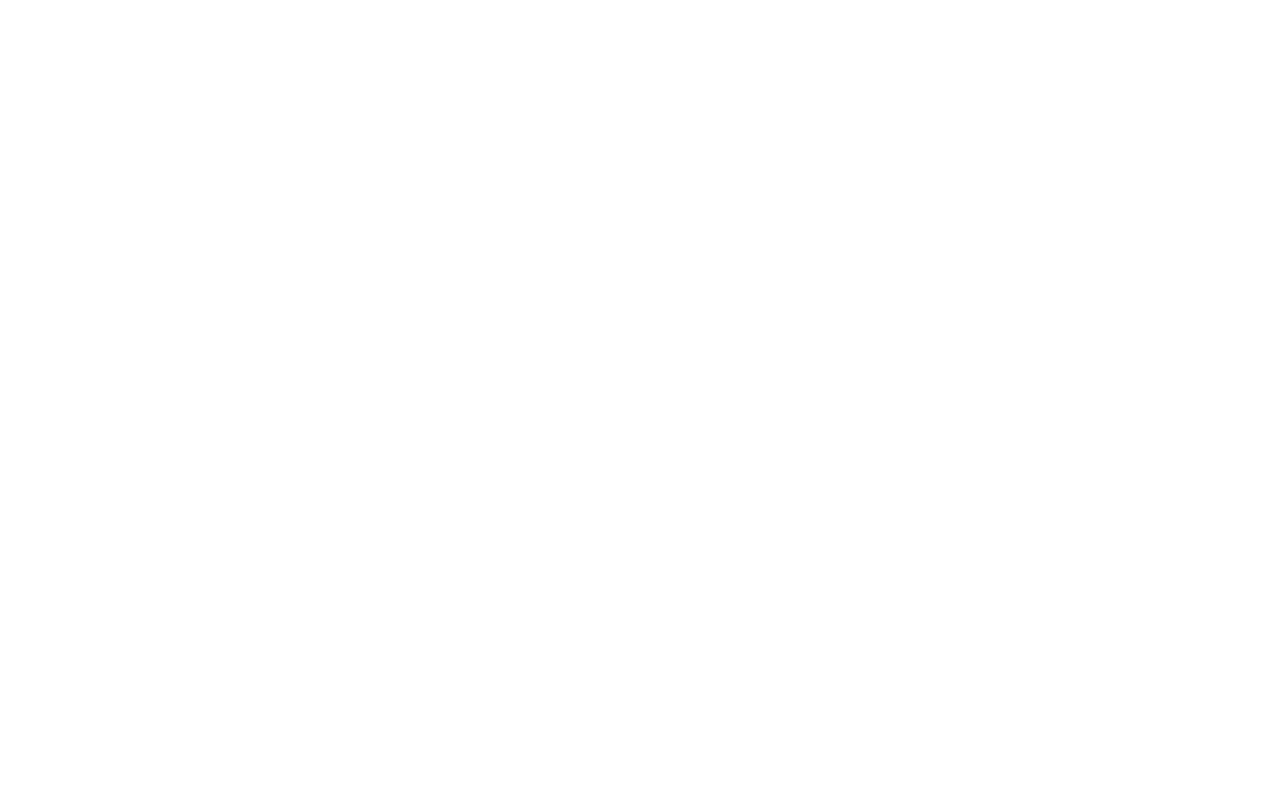
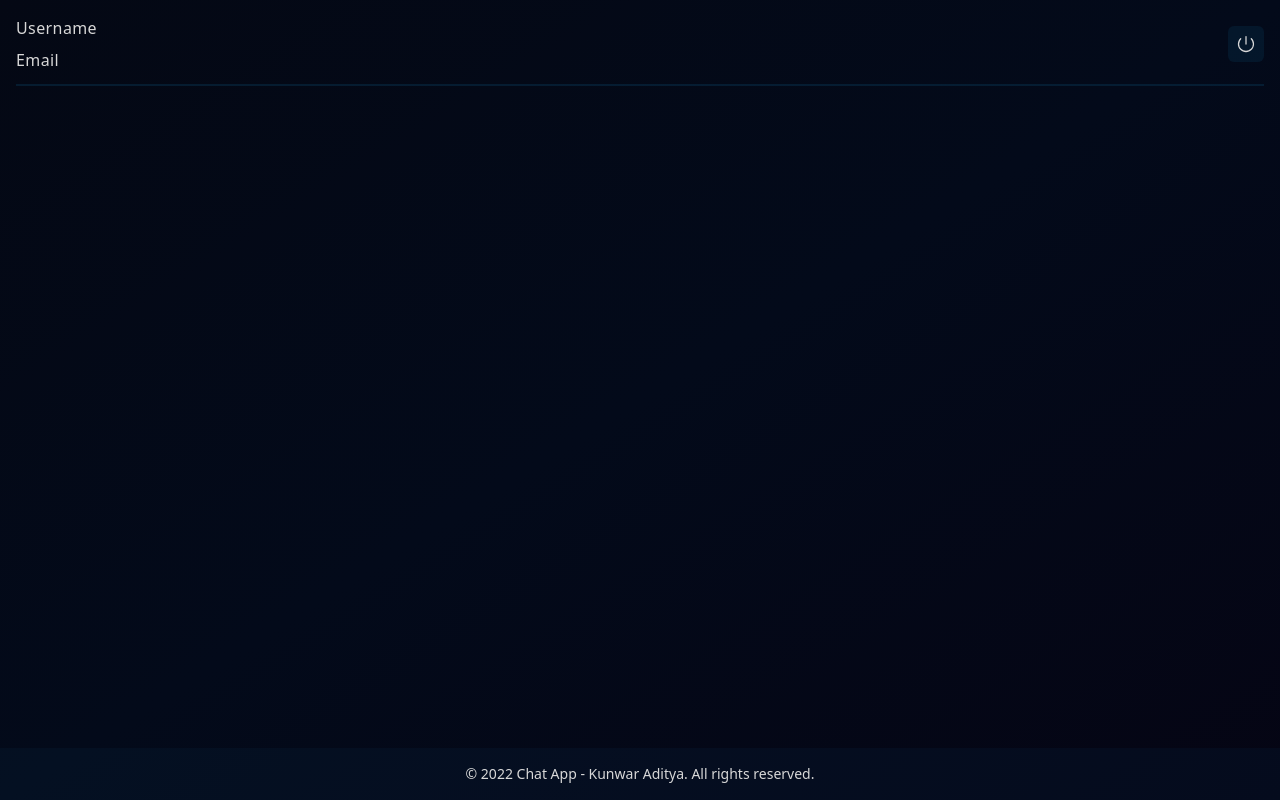
Before and after one commit to Kunwar-Aditya-Codes/chat-app, a React (Vite) app in the folder client/: page /chat in a window 1280 px wide. Built offline with nearby package versions, Linux system fonts and the light colour scheme.

Commit message:
added: user info navbar

```diff
--- a/client/package.json
+++ b/client/package.json
@@ -9,6 +9,7 @@
     "preview": "vite preview"
   },
   "dependencies": {
+    "@heroicons/react": "^2.0.13",
     "react": "^18.2.0",
     "react-dom": "^18.2.0",
     "react-hot-toast": "^2.4.0",
--- a/client/src/App.jsx
+++ b/client/src/App.jsx
@@ -1,8 +1,9 @@
 import { Routes, Route } from 'react-router-dom';
 import Layout from './components/Layout';
-import Home from './Pages/Home';
-import Register from './Pages/Register';
-import Login from './Pages/Login';
+import Home from './pages/Home';
+import Register from './pages/Register';
+import Login from './pages/Login';
+import Chat from './pages/Chat';
 
 function App() {
   return (
@@ -11,6 +12,9 @@
         <Route path='/' index element={<Home />} />
         <Route path='/register' element={<Register />} />
         <Route path='/login' element={<Login />} />
+
+        {/* Protected Route */}
+        <Route path='/chat' element={<Chat />} />
       </Route>
     </Routes>
   );
--- /dev/null
+++ b/client/src/Pages/Chat.jsx
@@ -0,0 +1,13 @@
+import UserInfoTab from '../components/UserInfoTab';
+
+const Chat = () => {
+  return (
+    <div className='max-w-8xl mx-auto h-full  p-4'>
+      <UserInfoTab />
+      {/* Sidepanel */}
+      {/* Search */}
+      {/* Userlist */}
+    </div>
+  );
+};
+export default Chat;
--- /dev/null
+++ b/client/src/components/UserInfoTab.jsx
@@ -0,0 +1,18 @@
+import { PowerIcon } from '@heroicons/react/24/solid';
+
+const UserInfoTab = () => {
+  return (
+    <div className='flex items-center justify-between border-b-2 border-b-sky-900/30 pb-3'>
+      <div className='space-y-2 font-light tracking-wide'>
+        <h1>Username</h1>
+        <p>Email</p>
+      </div>
+      <div>
+        <button className='rounded-md bg-sky-900/20 p-2 transition ease-in hover:bg-sky-900/90'>
+          <PowerIcon className='h-5 w-5' />
+        </button>
+      </div>
+    </div>
+  );
+};
+export default UserInfoTab;
```
Also changed, not shown: 1 other file (tests, documents, lock files or other folders).
